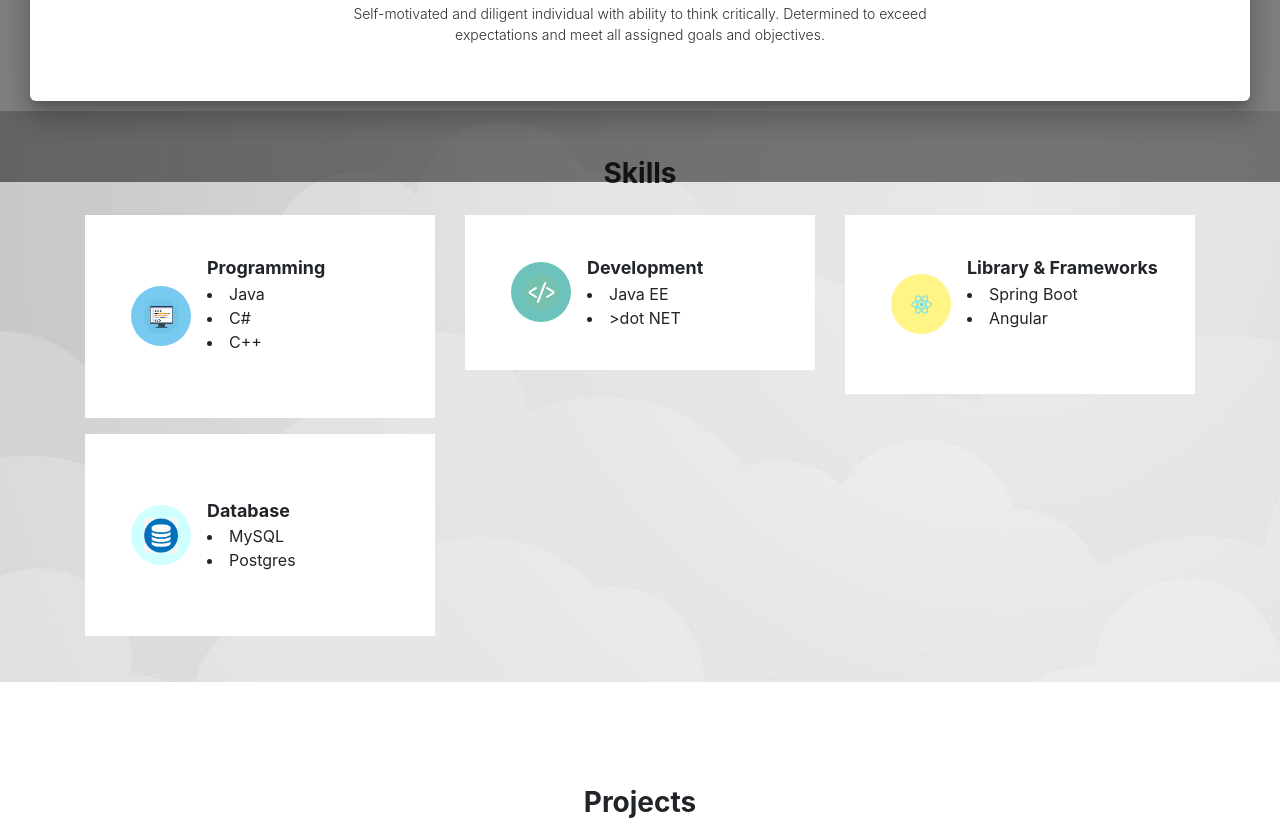
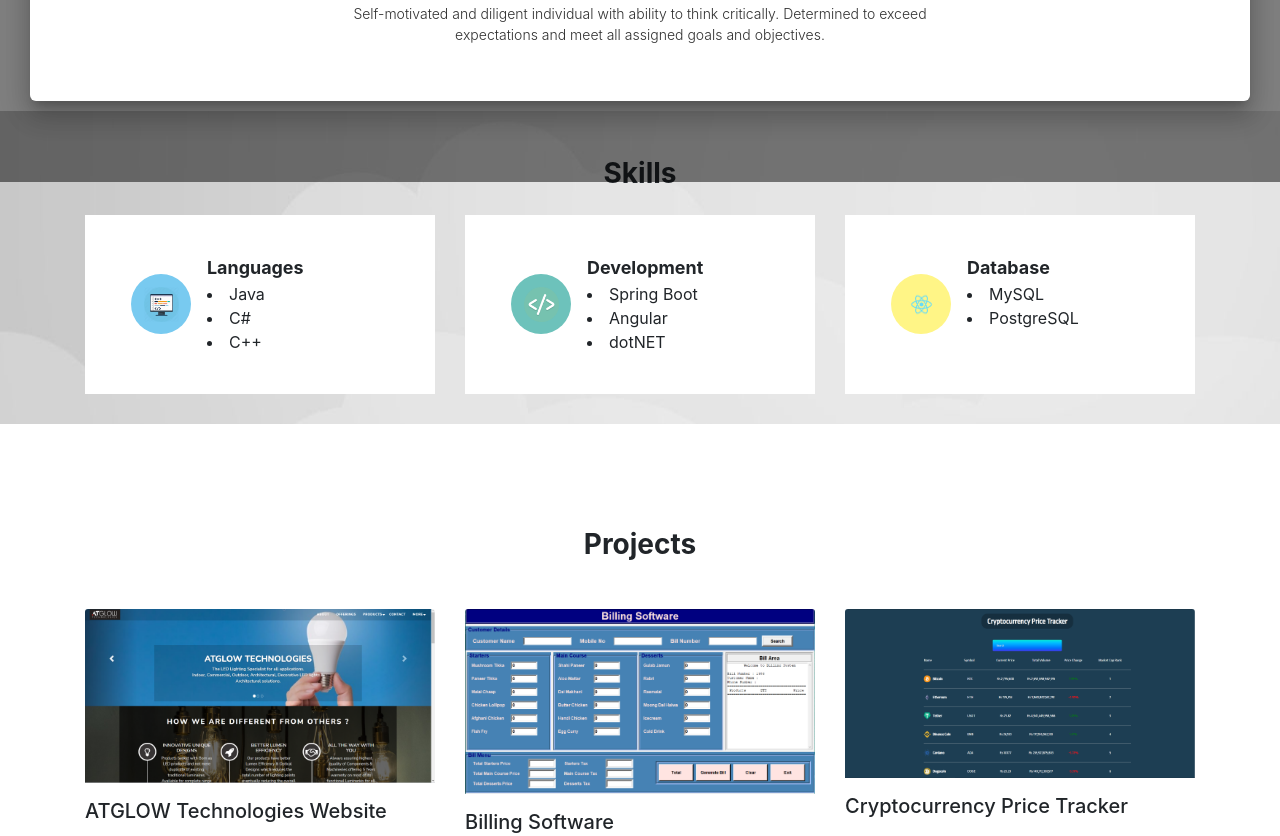
Before and after one commit to Rahul7k/portfolio, a plain HTML site: page index.html in a window 1280 px wide. Shown: the part 618-1454 px from the top of the page. Drawn offline with nearby package versions, Linux system fonts and the light colour scheme; a script that the page names is missing.

Commit message:
Update index.html

```diff
--- a/index.html
+++ b/index.html
@@ -124,10 +124,10 @@
                             <div class="rounded-circle mx-3 d-flex align-items-center justify-content-center blue">
                                 <img src="images/prog.png" alt="">
                             </div>
-                            <div class="d-flex flex-column"> <b>Programming</b>
+                            <div class="d-flex flex-column"> <b>Languages</b>
                                 <li>Java</li>
                                 <li>C#</li>
-                                <li>C++</li><br>
+                                <li>C++</li>
                             </div>
                         </div>
                     </div>
@@ -139,8 +139,9 @@
                                 <img src="images/dev.png" alt="">
                             </div>
                             <div class="d-flex flex-column"> <b>Development</b>
-                                <li>Java EE</li>
-                                <li>>dot NET</li>
+                                <li>Spring Boot</li>
+                                <li>Angular</li>
+                                <li>dotNET</li>
                             </div>
                         </div>
                     </div>
@@ -151,22 +152,9 @@
                             <div class="rounded-circle mx-3 d-flex align-items-center justify-content-center pale-purple">
                                 <img src="images/react.png" alt="">
                             </div>
-                            <div class="d-flex flex-column"> <b>Library & Frameworks</b>
-                                <li>Spring Boot</li>
-                                <li>Angular</li><br>
-                            </div>
-                        </div>
-                    </div>
-                </div>
-                <div class="col-lg-4 col-md-6 my-lg-3 my-3">
-                    <div class="box bg-white">
-                        <div class="d-flex align-items-center">
-                            <div class="rounded-circle mx-3 d-flex align-items-center justify-content-center pale-cyan">
-                                <img src="images/database.png" alt="">
-                            </div>
-                            <div class="d-flex flex-column"> <br><b>Database</b>
+                            <div class="d-flex flex-column"> <b>Database</b>
                                 <li>MySQL</li>
-                                <li>Postgres</li><br>
+                                <li>PostgreSQL</li><br>
                             </div>
                         </div>
                     </div>
```
